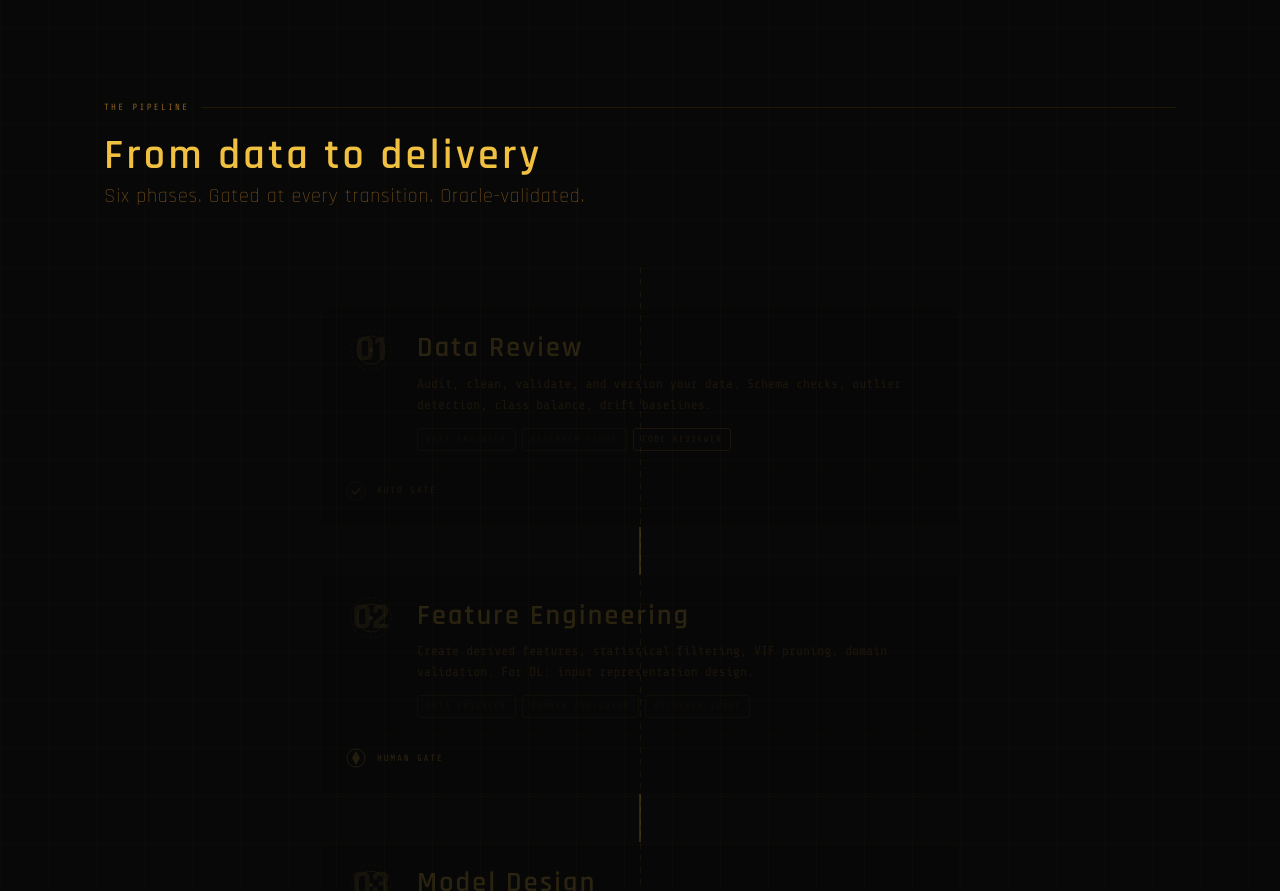
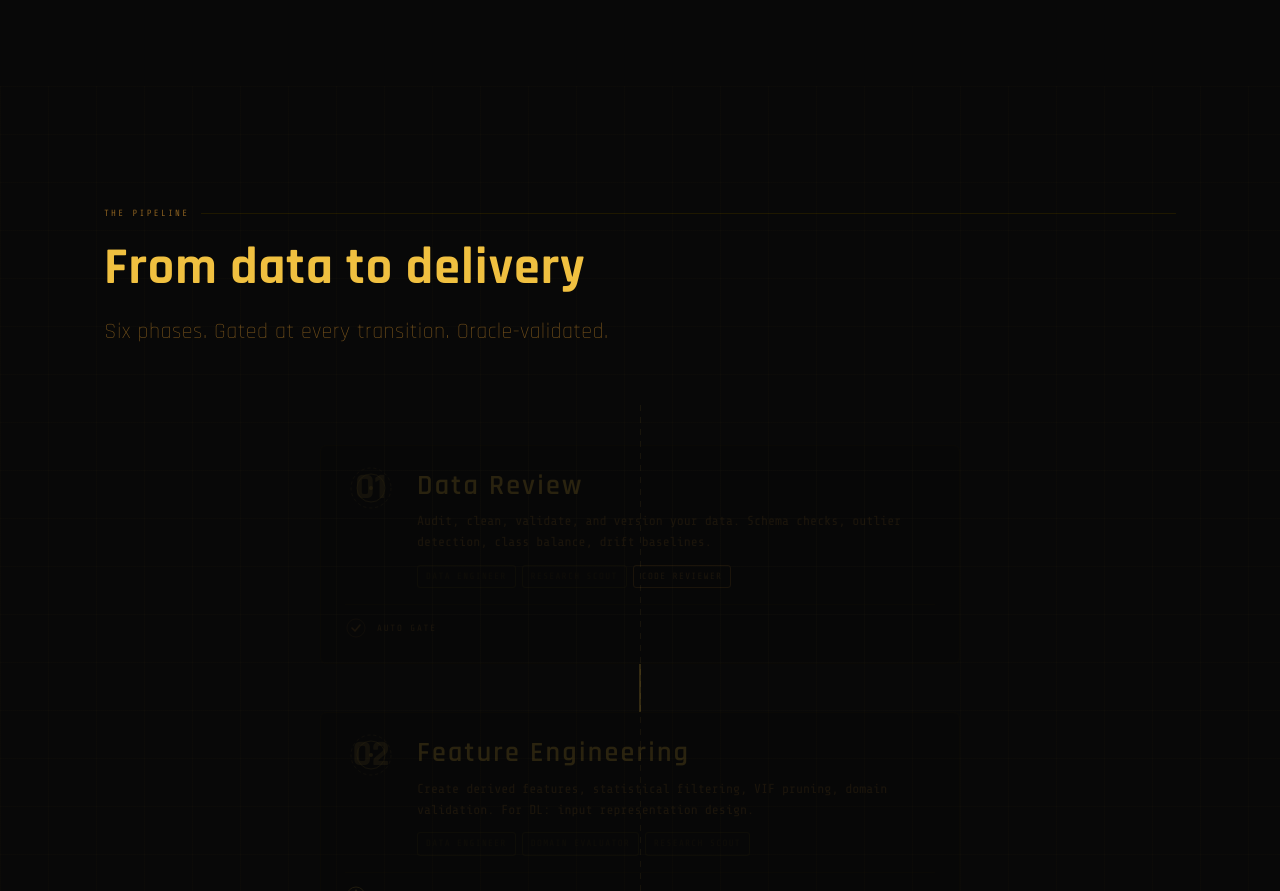
Before and after one commit to SamPlvs/zero-operators, an Astro site in the folder website/: page / in a window 1280 px wide. Shown: the part 2580-3471 px from the top of the page. Built offline with nearby package versions, Linux system fonts and the light colour scheme; Astro itself is replaced by a stand-in of ours.

Commit message:
fix(website): stronger typography hierarchy for section headings
h2 bumped to 32-52px at weight 700 for clear visual dominance.
Subtitles bumped to 17-22px Rajdhani 300. Section labels nudged
to 10px with wider 0.3em tracking. Clear 4-level hierarchy:
label → heading → subtitle → body.

Co-Authored-By: Claude Opus 4.6 (1M context) <noreply@anthropic.com>

```diff
--- a/website/src/styles/global.css
+++ b/website/src/styles/global.css
@@ -99,17 +99,25 @@ h1, h2, h3, h4, h5 {
 }
 
 h1 { font-size: clamp(36px, 5vw, 64px); font-weight: 700; letter-spacing: 0.14em; color: var(--accent); }
-h2 { font-size: clamp(28px, 3.5vw, 42px); color: var(--accent); }
+h2 { font-size: clamp(32px, 4.5vw, 52px); font-weight: 700; letter-spacing: 0.02em; color: var(--accent); margin-bottom: 16px; }
 h3 { font-size: clamp(20px, 2.5vw, 28px); color: var(--accent); }
 
 /* Subtitles — the line below h2 headings */
 h2 + p, .oracle-sub, .pipeline-sub {
   font-family: var(--font-heading);
   font-weight: 300;
-  font-size: clamp(16px, 2vw, 20px);
+  font-size: clamp(17px, 2.2vw, 22px);
   line-height: 1.5;
-  letter-spacing: 0.04em;
-  opacity: 0.85;
+  letter-spacing: 0.02em;
+  opacity: 0.8;
+  margin-bottom: 40px;
+}
+
+/* Section labels — small uppercase above headings */
+.section-label {
+  font-size: 10px;
+  letter-spacing: 0.3em;
+  margin-bottom: 12px;
 }
 
 p { max-width: 640px; }
```
